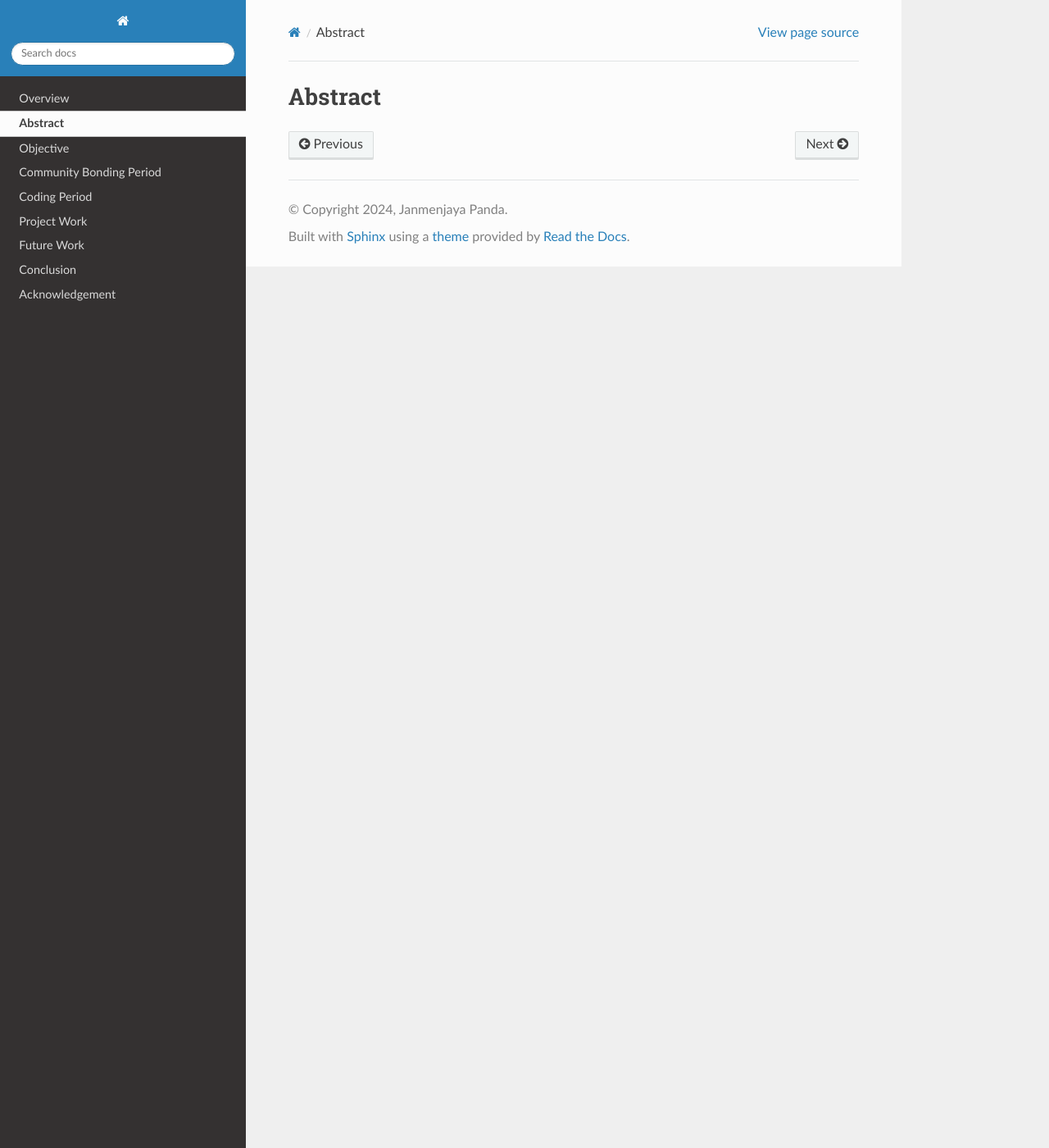
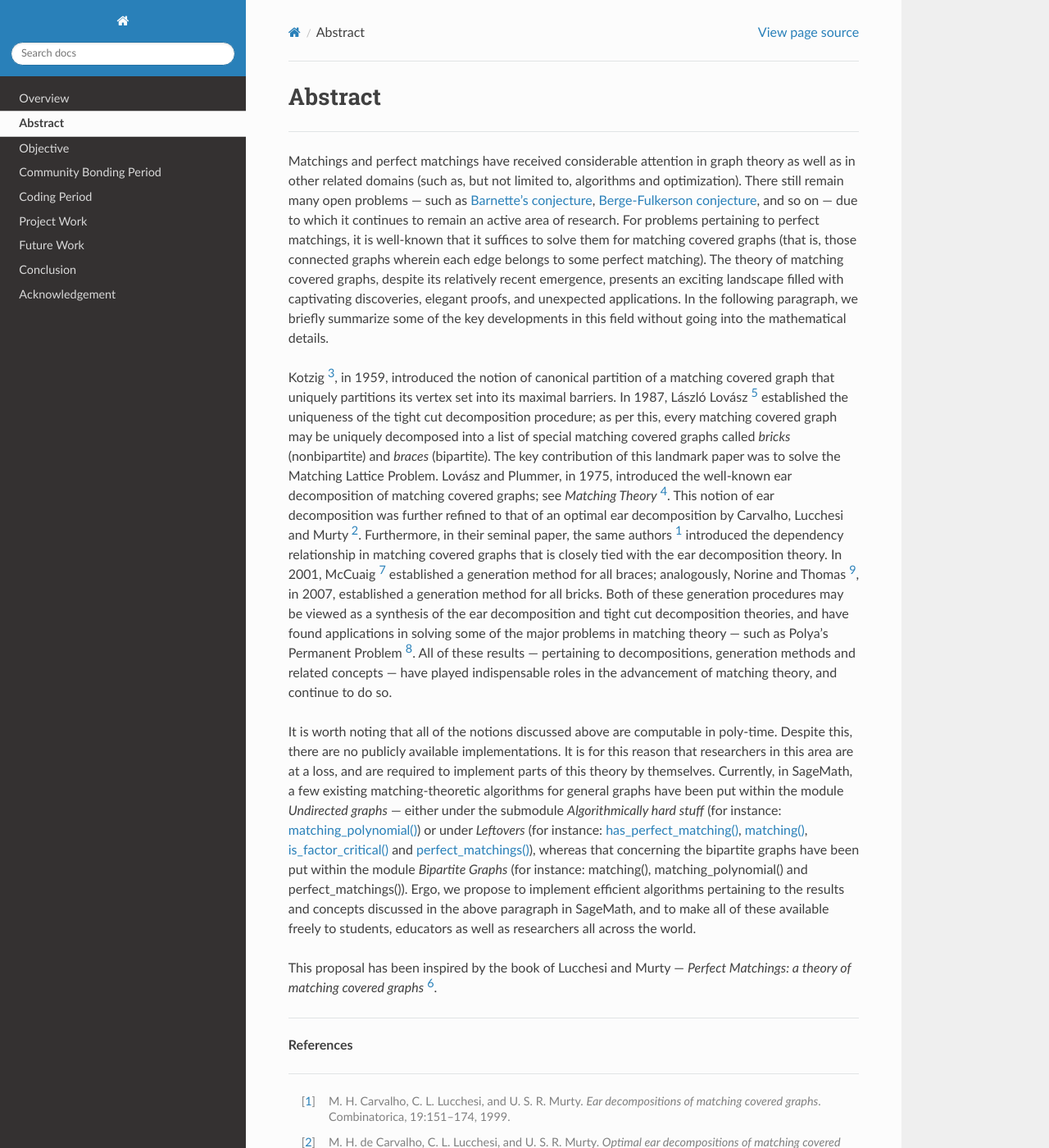
Before and after one commit to janmenjayap/GSoC-2024, a Sphinx documentation site: the page built from docs/abstract.rst, in a window 1280 px wide and 1400 px high. Shown: the whole window at 82% size. Built offline with Sphinx 7.4.7 and the Read the Docs theme 3.1.0, drawn with Linux system fonts in a browser that asks for light colours; some of the changed text lies outside the part shown.

Commit message:
added abstract

```diff
--- a/docs/abstract.rst
+++ b/docs/abstract.rst
@@ -2,3 +2,106 @@
 
 Abstract
 --------
+
+.. raw:: html
+
+    <hr/>
+
+Matchings and perfect matchings have received considerable attention in graph
+theory as well as in other related domains (such as, but not limited to,
+algorithms and optimization). There still remain many open problems — such as
+`Barnette’s conjecture <https://en.wikipedia.org/wiki/Barnette%27s_conjecture>`_,
+`Berge-Fulkerson conjecture <http://garden.irmacs.sfu.ca/op/the_berge_fulkerson_conjecture>`_,
+and so on — due to which it continues to remain an active area of research. For
+problems pertaining to perfect matchings, it is well-known that it suffices to
+solve them for matching covered graphs (that is, those connected graphs wherein
+each edge belongs to some perfect matching). The theory of matching covered
+graphs, despite its relatively recent emergence, presents an exciting landscape
+filled with captivating discoveries, elegant proofs, and unexpected
+applications. In the following paragraph, we briefly summarize some of the key
+developments in this field without going into the mathematical details.
+
+Kotzig [3]_, in 1959, introduced the notion of canonical partition of a
+matching covered graph that uniquely partitions its vertex set into its maximal
+barriers. In 1987, László Lovász [5]_ established the uniqueness of the tight
+cut decomposition procedure; as per this, every matching covered graph may be
+uniquely decomposed into a list of special matching covered graphs called
+*bricks* (nonbipartite) and *braces* (bipartite). The key contribution of this
+landmark paper was to solve the Matching Lattice Problem. Lovász and Plummer,
+in 1975, introduced the well-known ear decomposition of matching covered
+graphs; see *Matching Theory* [4]_. This notion of ear decomposition was
+further refined to that of an optimal ear decomposition by Carvalho, Lucchesi
+and Murty [2]_. Furthermore, in their seminal paper, the same authors [1]_
+introduced the dependency relationship in matching covered graphs that is
+closely tied with the ear decomposition theory. In 2001, McCuaig [7]_
+established a generation method for all braces; analogously, Norine and Thomas
+[9]_, in 2007, established a generation method for all bricks. Both of these
+generation procedures may be viewed as a synthesis of the ear decomposition and
+tight cut decomposition theories, and have found applications in solving some
+of the major problems in matching theory — such as Polya’s Permanent Problem
+[8]_. All of these results — pertaining to decompositions, generation methods
+and related concepts — have played indispensable roles in the advancement of
+matching theory, and continue to do so.
+
+It is worth noting that all of the notions discussed above are computable in
+poly-time. Despite this, there are no publicly available implementations. It is
+for this reason that researchers in this area are at a loss, and are required
+to implement parts of this theory by themselves. Currently, in SageMath, a few
+existing matching-theoretic algorithms for general graphs have been put within
+the module *Undirected graphs* — either under the submodule *Algorithmically
+hard stuff* (for instance:
+`matching_polynomial() <https://doc.sagemath.org/html/en/reference/graphs/sage/graphs/graph.html#sage.graphs.graph.Graph.matching_polynomial>`_)
+or under *Leftovers* (for instance:
+`has_perfect_matching() <https://doc.sagemath.org/html/en/reference/graphs/sage/graphs/graph.html#sage.graphs.graph.Graph.has_perfect_matching>`_,
+`matching() <https://doc.sagemath.org/html/en/reference/graphs/sage/graphs/graph.html#sage.graphs.graph.Graph.matching>`_,
+`is_factor_critical() <https://doc.sagemath.org/html/en/reference/graphs/sage/graphs/graph.html#sage.graphs.graph.Graph.is_factor_critical>`_ and
+`perfect_matchings() <https://doc.sagemath.org/html/en/reference/graphs/sage/graphs/graph.html#sage.graphs.graph.Graph.perfect_matchings>`_),
+whereas that concerning the bipartite graphs have been put within the module
+*Bipartite Graphs* (for instance: matching(), matching_polynomial() and
+perfect_matchings()). Ergo, we propose to implement efficient algorithms
+pertaining to the results and concepts discussed in the above paragraph in
+SageMath, and to make all of these available freely to students, educators as
+well as researchers all across the world.
+
+This proposal has been inspired by the book of Lucchesi and Murty — *Perfect
+Matchings: a theory of matching covered graphs* [6]_.
+
+
+.. raw:: html
+
+    <hr/>
+    <b> References </b>
+    <hr/>
+
+.. [1] M. H. Carvalho, C. L. Lucchesi, and U. S. R. Murty. *Ear decompositions of matching covered
+       graphs*. Combinatorica, 19:151–174, 1999.
+
+.. [2] M. H. de Carvalho, C. L. Lucchesi, and U. S. R. Murty. *Optimal ear decompositions of matching
+       covered graphs and bases for the matching lattice*. Journal of Combinatorial Theory, Series B,
+       76(1):1–14, 2002.
+
+.. [3] A. Kotzig. *Ein beitrag zur theorie der endlichen graphen* i–ii–iii. Mat. Fyz. Casopis, 9:73–91,
+       136–159, and 10 (1960) 205–215, 1959.
+
+.. [4] L. Lovász and M. D. Plummer. *Matching Theory*. Number 29 in Annals of Discrete Mathematics.
+       Elsevier Science, 1986.
+
+.. [5] László Lovász. *Matching structure and the matching lattice*. Journal of Combinatorial Theory,
+       Series B, 43(2):187–222, 1987.
+
+.. [6] Cláudio L. Lucchesi and U.S.R. Murty. *Perfect Matchings: A Theory of Matching Covered Graphs*.
+       Algorithms and Computation in Mathematics. Springer Cham, 1 edition, 25 March 2024.
+
+.. [7] W. McCuaig. *Brace generation*. Journal of Graph Theory,
+       38:124–169, 2001.
+
+.. [8] William McCuaig. *Pólya’s permanent problem*. The Electronic Journal of Combinatorics,
+       11(1):R79, 2004.
+
+.. [9] S. Norine and R. Thomas. *Generating bricks*. Journal of Combinatorial Theory, Series B,
+       97:769–817, 2007.
+
+
+.. raw:: html
+
+    <hr/>
```
